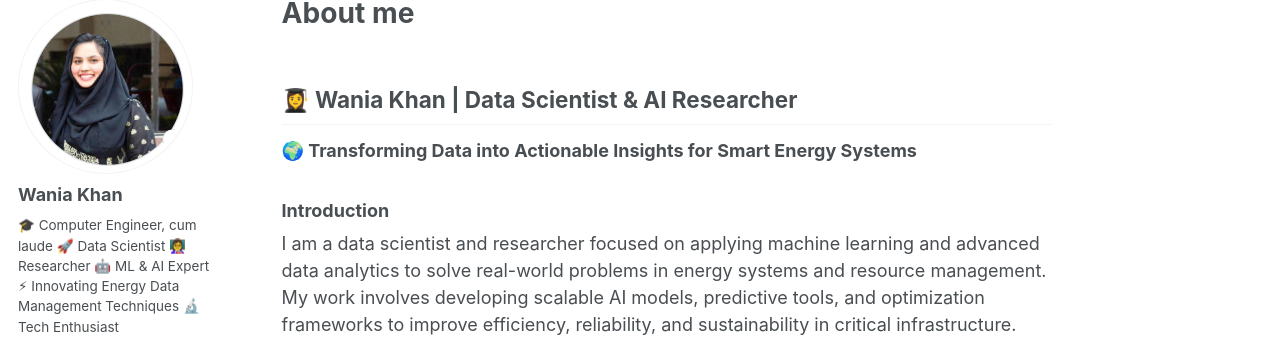
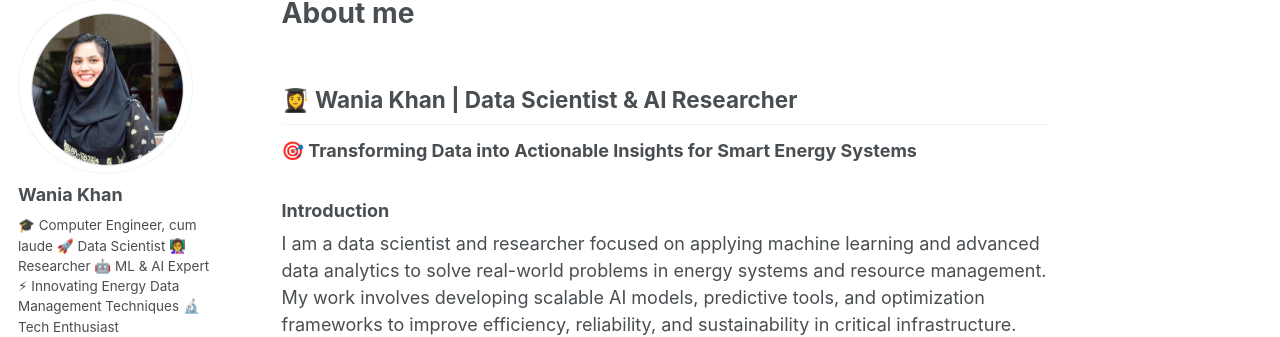
Before and after one commit to WaniaKhance/WaniaKhan-Profile, a Jekyll site: the page built from _pages/about.md, in a window 1280 px wide and 900 px high. Shown: the part 107-444 px from the top of the window. Built offline with Jekyll 4.4.1, drawn with Linux system fonts in a browser that asks for light colours; some web fonts are replaced.

```diff
--- a/_pages/about.md
+++ b/_pages/about.md
@@ -9,7 +9,7 @@ redirect_from:
 
 ## **👩‍🎓 Wania Khan | Data Scientist & AI Researcher**
 
-**🌍 Transforming Data into Actionable Insights for Smart Energy Systems**
+**🎯 Transforming Data into Actionable Insights for Smart Energy Systems**
 
 
 ### **Introduction**
```
